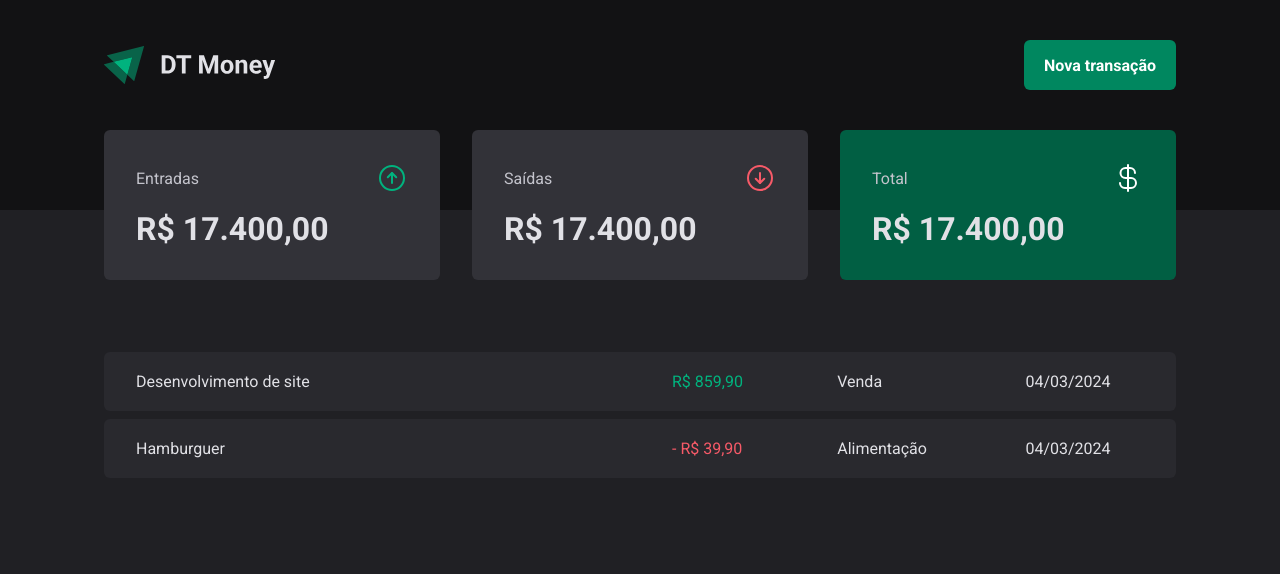
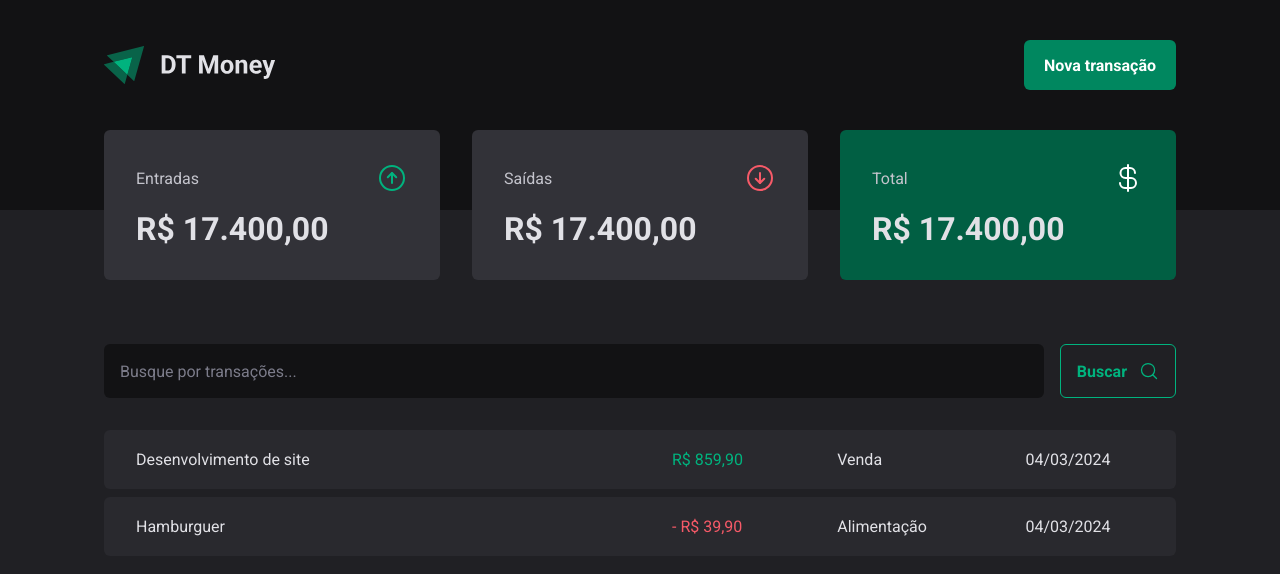
Before and after one commit to RuanCxrdoso/DT-Money, a React (Vite) app: page / in a window 1280 px wide. Shown: the top 574 px of the page. Built offline with nearby package versions, Linux system fonts and the light colour scheme.

Commit message:
feat: Search Form

```diff
--- /dev/null
+++ b/src/pages/Transactions/components/SearchForm/index.tsx
@@ -0,0 +1,14 @@
+import { MagnifyingGlass } from "phosphor-react";
+import { SearchFormContainer } from "./style";
+
+export function SearchForm () {
+  return (
+    <SearchFormContainer>
+      <input type="text" name="search" placeholder="Busque por transações..." autoComplete="off" />
+      <button type="submit">
+        <span>Buscar</span>
+        <MagnifyingGlass size={20} />
+      </button>
+    </SearchFormContainer>
+  )
+}
--- /dev/null
+++ b/src/pages/Transactions/components/SearchForm/style.ts
@@ -0,0 +1,41 @@
+import styled from "styled-components"
+
+export const SearchFormContainer = styled.form`
+  display: flex;
+  gap: 1rem;
+
+  input {
+    flex: 1;
+    border-radius: 6px;
+    border: 0;
+    background-color: ${props => props.theme["gray-900"]};
+    color: ${props => props.theme["gray-300"]};
+    padding: 1rem;
+
+    &::placeholder {
+      color: ${props => props.theme["gray-500"]};
+    }
+  }
+
+  button {
+    display: flex;
+    align-items: center;
+    gap: 0.75rem;
+
+    border: 0;
+    padding: 1rem;
+    background-color: transparent;
+    border: 1px solid ${props => props.theme["green-300"]};
+    color: ${props => props.theme["green-300"]};
+    font-weight: bold;
+    border-radius: 6px;
+    cursor: pointer;
+    transition: background-color .2s, border .2s, color .2s;
+
+    &:hover {
+      background-color: ${props => props.theme["green-500"]};
+      border: 1px solid ${props => props.theme["green-500"]};
+      color: ${props => props.theme.white};
+    }
+  }
+`
--- a/src/pages/Transactions/index.tsx
+++ b/src/pages/Transactions/index.tsx
@@ -1,5 +1,6 @@
 import { Header } from "../../components/Header";
 import { Summary } from "../../components/Summary";
+import { SearchForm } from "./components/SearchForm";
 import { PriceHighlight, TransactionsContainer, TransactionsTable } from "./style";
 
 export function Transactions() {
@@ -9,6 +10,7 @@
       <Summary />
 
       <TransactionsContainer>
+        <SearchForm />
         <TransactionsTable>
           <tbody>
             <tr>
```
